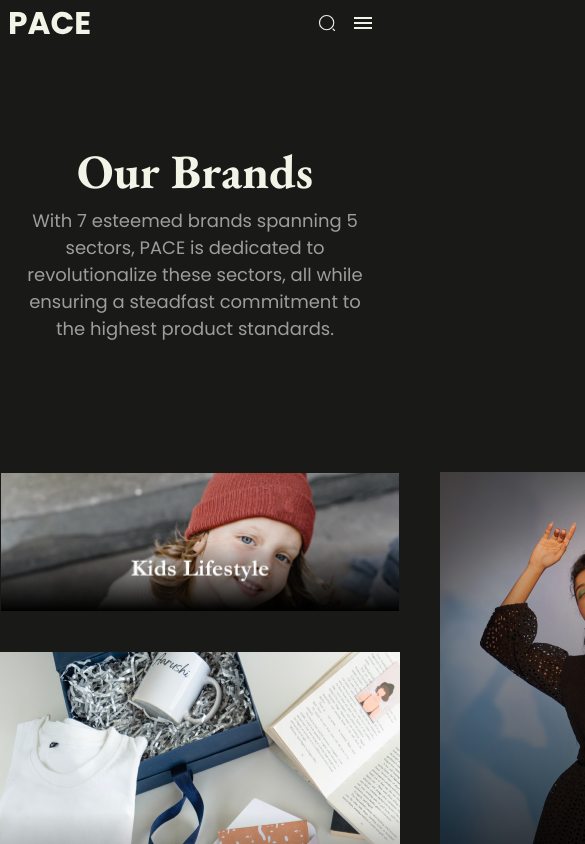
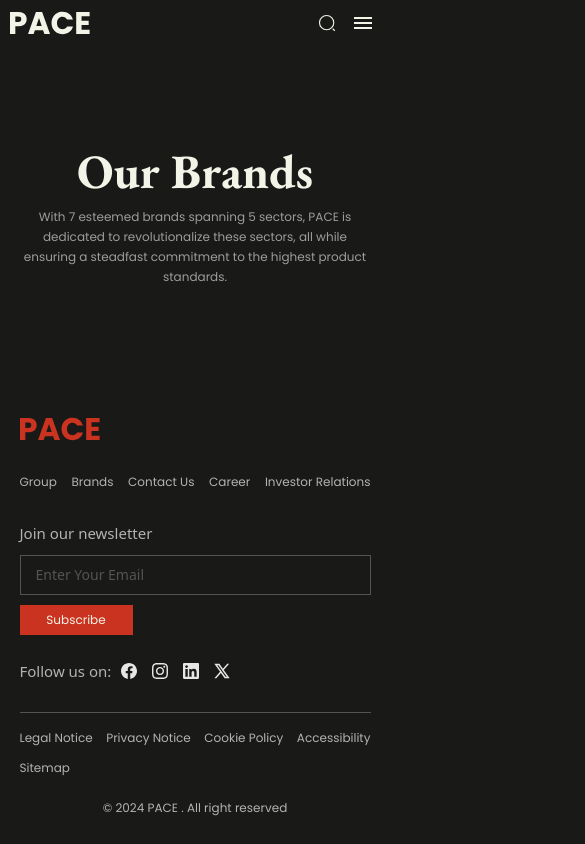
Before and after one commit to TarunRajpurohit123/pace-bussiness-website, a Next.js app in the folder pace-website/: page /brand in a window 390 px wide. Shown: the top 844 px of the page, 585 px wide, since content can reach past the window. Built offline with nearby package versions, Linux system fonts and the light colour scheme.

Commit message:
brand page hero section done

```diff
--- a/pace-website/src/app/brand/page.jsx
+++ b/pace-website/src/app/brand/page.jsx
@@ -15,7 +15,7 @@ export default function Page() {
         title="Our Brands"
         content="With 7 esteemed brands spanning 5 sectors, PACE is dedicated to revolutionalize these sectors, all while ensuring a steadfast commitment to the highest product standards."
       />
-      <BrandGridMainSection />
+      {/* <BrandGridMainSection />
       <BrandStrip/>
       <HomeWelcome
         extClass="brand--welcoome"
@@ -26,7 +26,7 @@ export default function Page() {
       />
       <BrandCards />
       <BrandGrid />
-      <HomeCta />
+      <HomeCta /> */}
     </>
   );
 }
--- a/pace-website/src/app/globals.css
+++ b/pace-website/src/app/globals.css
@@ -2388,6 +2388,10 @@ option:hover {
     font-size: 1.2rem !important;
     line-height: 2rem !important;
   }
+  .hero__two > p {
+    font-size: 1.2rem !important;
+    line-height: 2rem !important;
+  }
 }
 @media (min-width: 1000px) {
   .acp__left--mobile {
```
